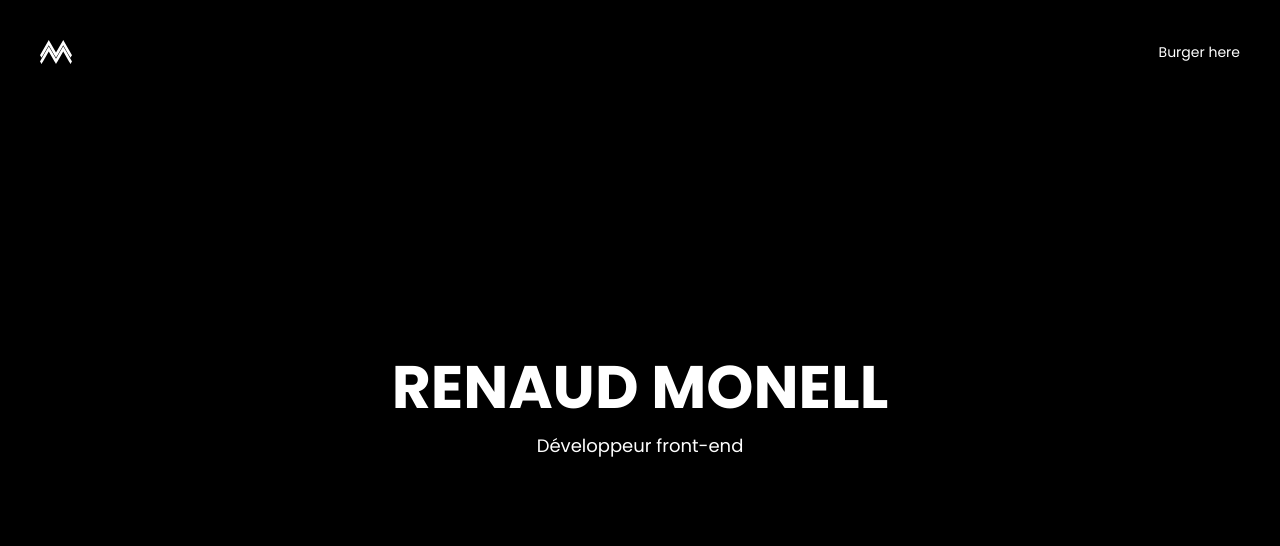
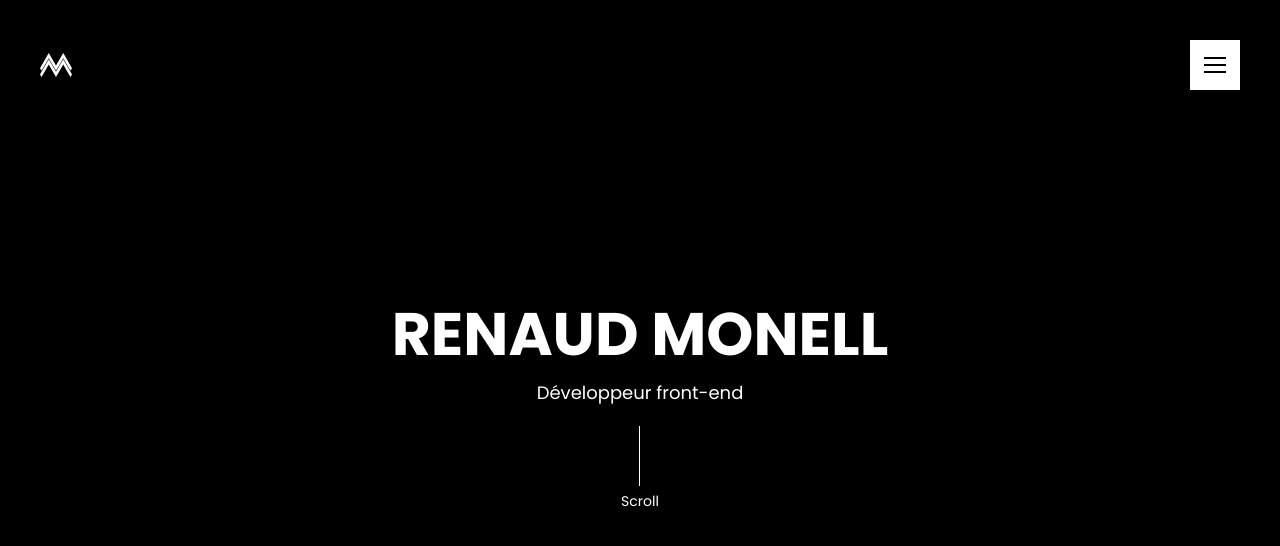
Before and after one commit to rMonell/rmlab, a Nuxt app: page / in a window 1280 px wide. Shown: the top 546 px of the page. Built offline with nearby package versions, Linux system fonts and the light colour scheme.

Commit message:
Finalisation de l'intégration de la page d'accueil et des éléments du layout

```diff
--- /dev/null
+++ b/components/global/header/Burger.vue
@@ -0,0 +1,49 @@
+<template>
+    <div class="burger">
+        <span class="slice"/>
+    </div>
+</template>
+
+<style>
+    .burger {
+        position: relative;
+        width: 50px;
+        height: 50px;
+        background-color: currentColor;
+    }
+
+    .burger.active > span { background-color: transparent }
+    .burger.active > span:before { transform: translateY(0) rotate(-45deg) }
+    .burger.active > span:after { transform: translateY(0) rotate(45deg) }
+
+    .burger > span {
+        position: absolute;
+        top: 50%;
+        left: 50%;
+        transform: translate(-50%, -50%);
+    }
+
+    .burger > span, .burger > span:before, .burger > span:after {
+        display: block;
+        width: 22px;
+        height: 2px;
+        background-color: currentColor;
+        mix-blend-mode: difference;
+        transition: all .3s ease;
+    }
+
+    .burger > span:before, .burger > span:after {
+        content: '';
+
+        position: absolute;
+        top: 0;
+        left: 0;
+
+        display: block;
+        transform-origin: center;
+    }
+
+    .burger > span:before { transform: translateY(-7px) }
+    .burger > span:after { transform: translateY(7px) }
+
+</style>
--- a/components/header/Header.vue
+++ b/components/global/header/Header.vue
@@ -6,8 +6,8 @@
 </template>
 
 <script>
-import Logo from '~/components/header/Logo.vue'
-import Burger from '~/components/header/Burger.vue'
+import Logo from '~/components/global/header/Logo.vue'
+import Burger from '~/components/global/header/Burger.vue'
 
 export default {
   components: {
--- /dev/null
+++ b/components/global/menu/Menu.vue
@@ -0,0 +1,39 @@
+<template>
+    <div class="menu w-100 h-100-vh position-absolute-tl index-500">
+        <ul>
+            <li v-for="item in items" :key="item.path">
+                <nuxt-link to="item.path">{{ item.value }}</nuxt-link>
+            </li>
+        </ul>
+    </div>
+</template>
+
+<script>
+export default {
+    data: {
+        items: [
+            {
+                path: '/about',
+                value: 'À propos'
+            },
+            {
+                path: '/projects',
+                value: 'Mes projets'
+            },
+            {
+                path: '/contact',
+                value: 'Me contacter'
+            }
+        ]
+    }
+}
+</script>
+
+<style>
+    .menu {
+        transform: translateY(-100%);
+        background-color: currentColor;
+        mix-blend-mode: difference;
+        transition: transform .3s ease;
+    }
+</style>
--- a/components/header/Burger.vue
+++ /dev/null
@@ -1,5 +0,0 @@
-<template>
-    <div>
-        Burger here
-    </div>
-</template>
--- /dev/null
+++ b/components/hero/Hero.vue
@@ -0,0 +1,21 @@
+<template>
+    <div class="flex-column items-center">
+        <div class="align-center">
+            <h1 class="font-hero-700 uppercase">Renaud Monell</h1>
+            <h2 class="font-l-400">Développeur front-end</h2>
+        </div>
+        <div class="mt-m flex-column items-center">
+            <span class="fill mb-t" />
+            <span class="font-m">Scroll</span>
+        </div>
+    </div>
+</template>
+
+<style>
+    .fill {
+        display: block;
+        height: 60px;
+        width: 1px;
+        background-color: currentColor;
+    }
+</style>
--- a/layouts/default.vue
+++ b/layouts/default.vue
@@ -1,5 +1,6 @@
 <template>
   <main class="overflow-hidden w-100 h-100-vh p-l">
+    <Menu />
     <Header />
     <nuxt />
   </main>
@@ -13,11 +14,12 @@
 </style>
 
 <script>
-import Header from '~/components/header/Header.vue'
+import Header from '~/components/global/header/Header.vue'
+import Menu from '~/components/global/menu/Menu.vue'
 
 export default {
   components: {
-    Header
+    Header, Menu
   },
 }
 </script>
--- a/pages/index.vue
+++ b/pages/index.vue
@@ -1,14 +1,15 @@
 <template>
   <div class="h-100 flex-row justify-center items-center">
-    <div class="align-center">
-      <h1 class="font-hero-700 uppercase">Renaud Monell</h1>
-      <h2 class="font-l-400">Développeur front-end</h2>
-    </div>
+    <Hero />
   </div>
 </template>
 
 <script>
+import Hero from '~/components/hero/Hero.vue'
+
 export default {
-
+  components: {
+    Hero
+  },
 }
 </script>
```
Also changed, not shown: components/global/header/Logo.vue (renamed from components/header/Logo.vue).
